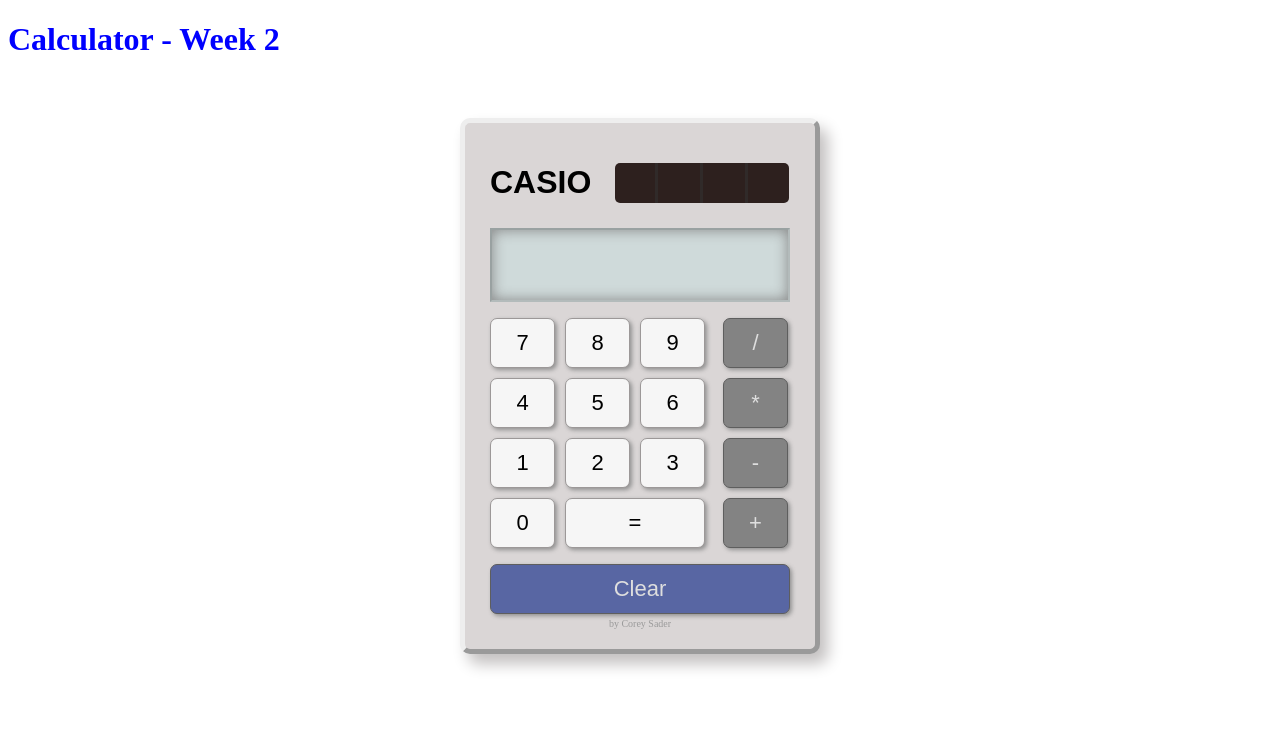
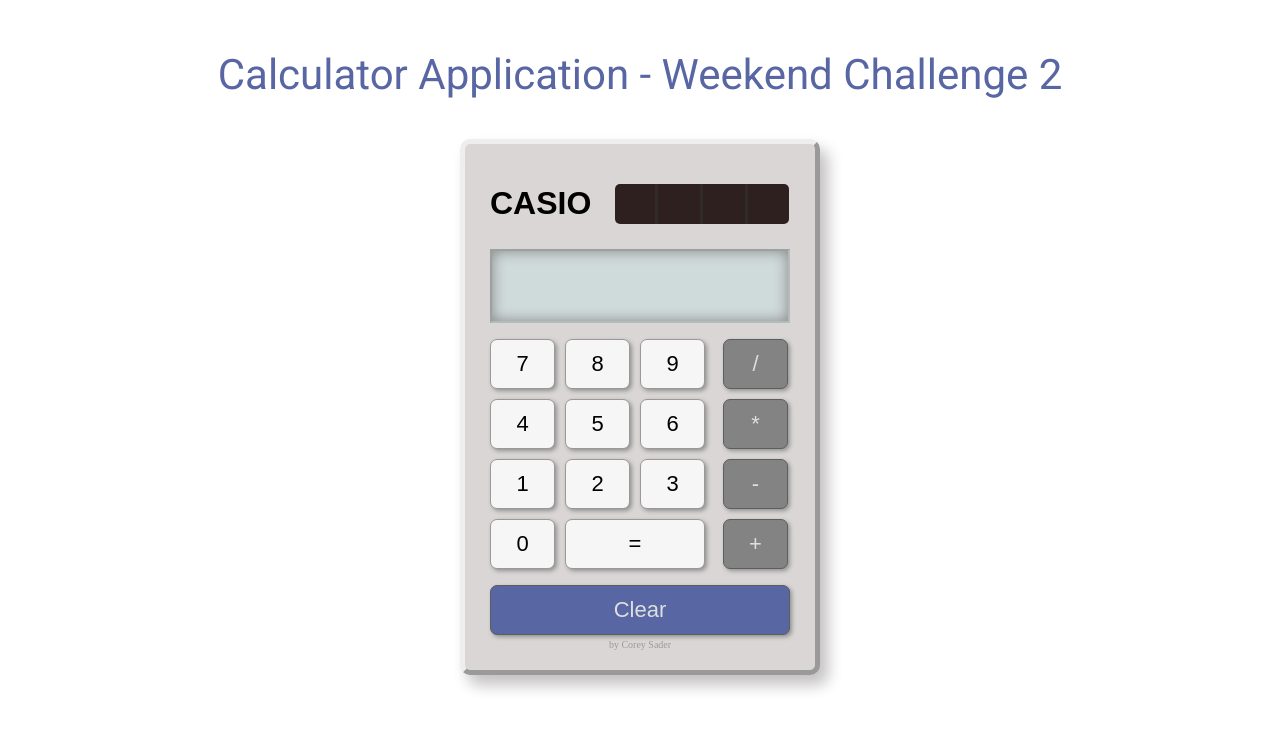
Before and after one commit to sader17761/weekend_chal_2, a website: page views/index.html in a window 1280 px wide. Drawn offline with Linux system fonts and the light colour scheme; files that its build step writes are made by us from their sources; files whose address does not match are found by name.

Commit message:
added more styling

```diff
--- a/public/scripts/calculator.js
+++ b/public/scripts/calculator.js
@@ -35,7 +35,7 @@ function packageObj(){
     data: objectToSend,
     success: function(response){
       console.log(response);
-      $('#calcInput').val('COMPUTING');
+      $('#calcInput').val('COMPUTING...');
       setTimeout(showAnswer, 3000);
       function showAnswer(){
         var answer = response.answer.toLocaleString('en', {useGrouping:true});
--- a/public/styles/style.css
+++ b/public/styles/style.css
@@ -1,7 +1,12 @@
 /*  CALCULATOR - STYLING  */
 
 h1 {
-  color: blue;
+  font-size: 42px;
+  font-weight: normal;
+  font-family: 'Roboto', sans-serif;
+  color: rgb(88, 102, 163);
+  text-align: center;
+  margin-top: 50px;
 }
 
 #calculatorDiv {
@@ -9,7 +14,7 @@ h1 {
   height: auto;
   background-color: rgb(218, 214, 214);
   padding: 40px 25px 20px 25px;
-  margin-top: 60px;
+  margin-top: 40px;
   margin-left: auto;
   margin-right: auto;
   border-radius: 10px;
--- a/views/index.html
+++ b/views/index.html
@@ -7,9 +7,10 @@
     <script type="text/javascript" src="scripts/calculator.js"></script>
     <link rel="stylesheet" href="styles/style.css">
     <link href="https://fonts.googleapis.com/css?family=Orbitron:400,500,700,900" rel="stylesheet">
+    <link href="https://fonts.googleapis.com/css?family=Roboto:400,400i,500,500i,700,700i,900,900i" rel="stylesheet">
   </head>
   <body>
-    <h1>Calculator - Week 2</h1>
+    <h1>Calculator Application - Weekend Challenge 2</h1>
     <div id="container">
       <div id="calculatorDiv">
 
```
